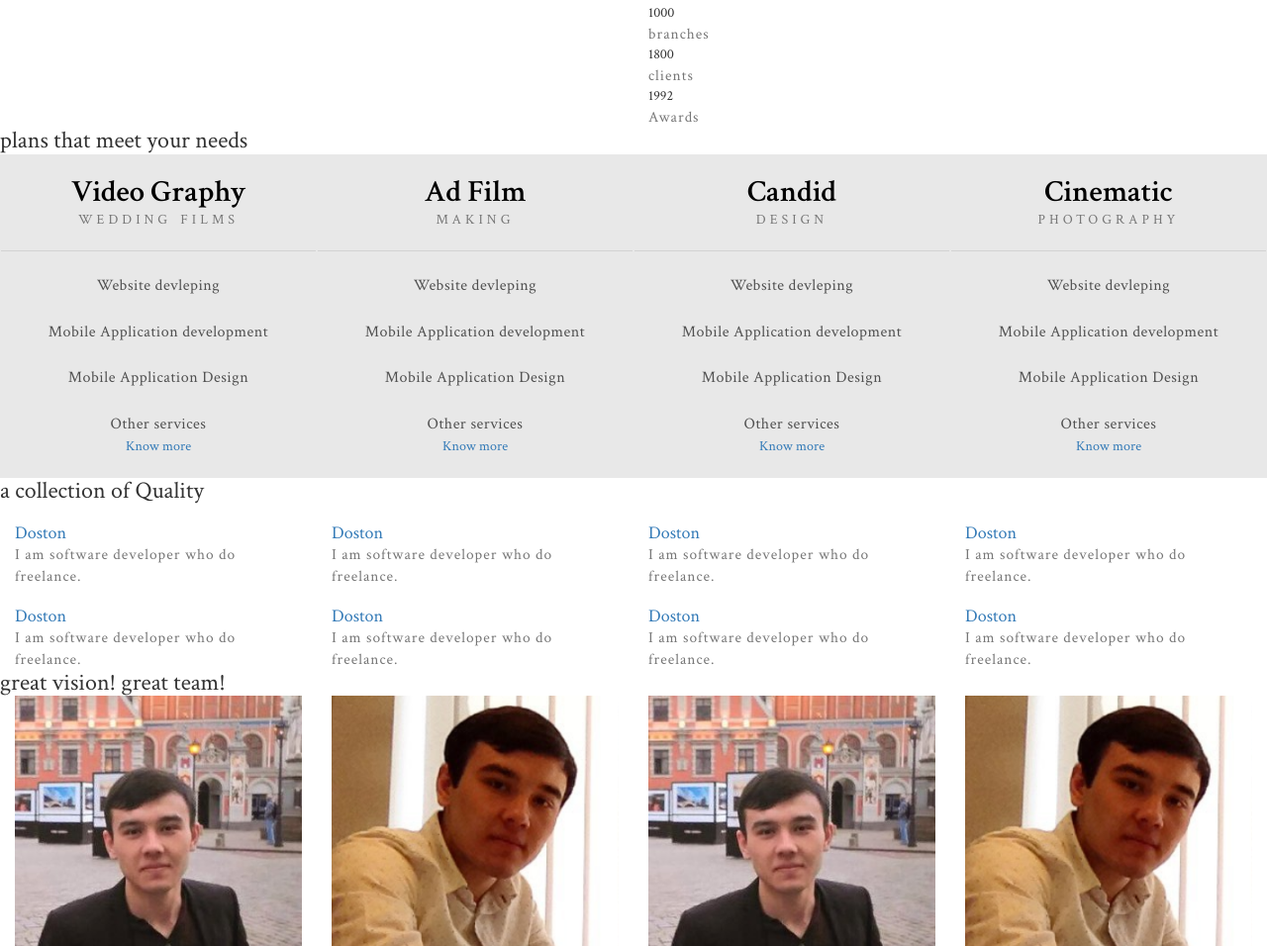
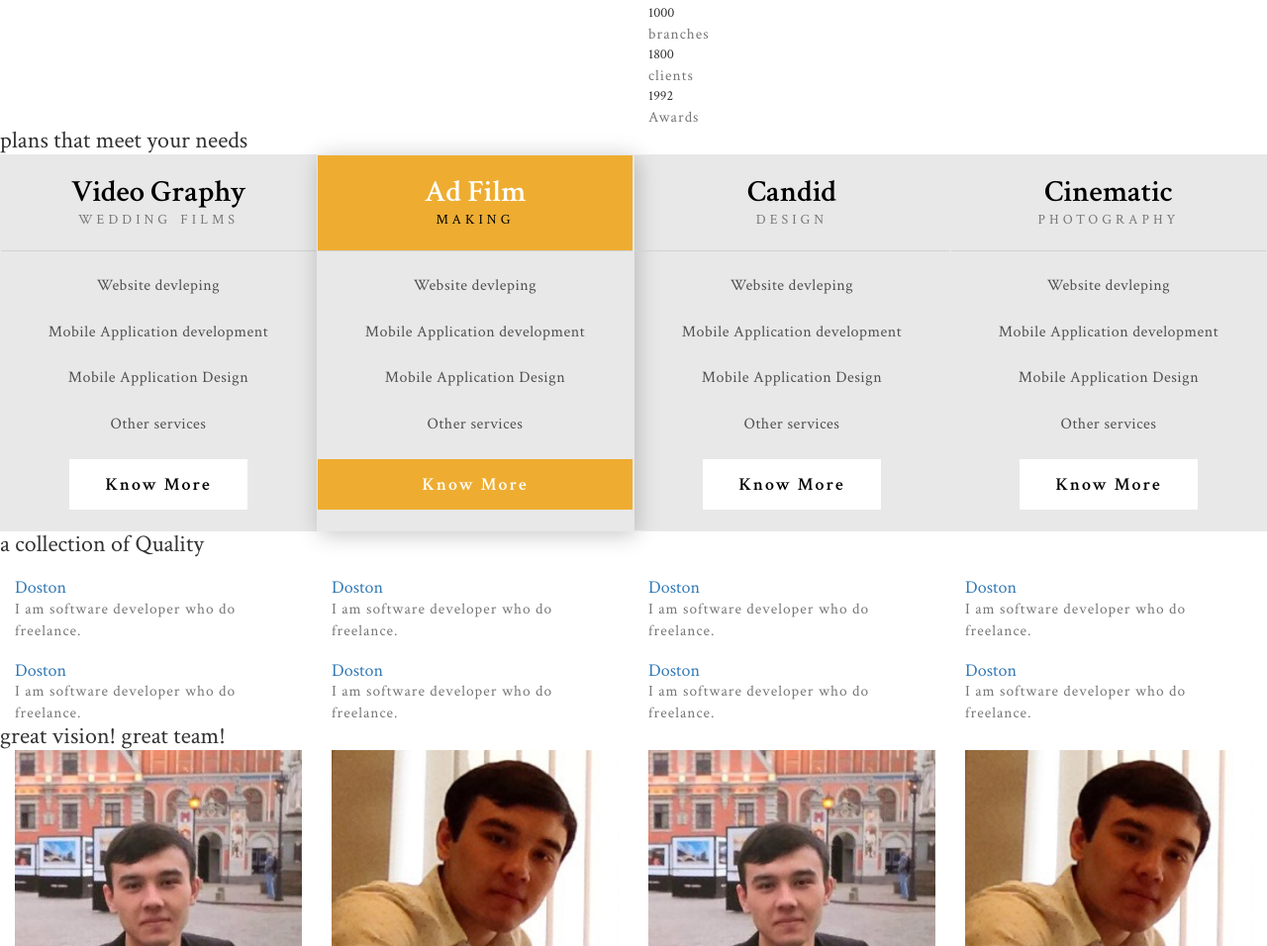
Before and after one commit to dostonhamrakulov/My-old-portfolio-template, a plain HTML site: page index.html in a window 1280 px wide. Shown: the part 1500-2456 px from the top of the page at 99% size. Drawn offline with Linux system fonts and the light colour scheme.

Commit message:
Yangiacha

```diff
--- a/css/style.css
+++ b/css/style.css
@@ -345,3 +345,131 @@ ul.dropdown-menu {
     color: #fff;
     width: 100%;
 }
+/*-- //banner --*/
+
+
+/*-- about--*/
+
+
+/*-- Pricecs --*/
+
+.prices-grids {
+    text-align: center;
+    border: 1px solid #e8e8e8;
+    background: rgba(0, 0, 0, 0.09);
+    transition: 0.5s all;
+    -webkit-transition: 0.5s all;
+    -moz-transition: 0.5s all;
+    -o-transition: 0.5s all;
+    padding: 0;
+    padding: 0 0 1.5em;
+}
+
+.agileinfo-price-top {
+    padding: 1.5em 0;
+    border-bottom: 1px solid #d2d2d2;
+}
+
+.agileinfo-price-top h5 {
+    font-size: 2.2em;
+    font-weight: 600;
+    text-transform: capitalize;
+    color: #000;
+}
+
+.agileinfo-price-top p {
+    font-size: 1em;
+    letter-spacing: 4px;
+    word-spacing: 2px;
+    text-transform: uppercase;
+}
+
+.prices-grids ul li {
+    list-style: none;
+    font-size: 16px;
+    letter-spacing: 0.5px;
+    margin-top: 1.5em;
+    color: #505050;
+}
+
+.prices-grids:hover {
+    box-shadow: 3px 3px 22px rgba(0, 0, 0, 0.23);
+}
+
+.prices-grids:hover .agileinfo-price-top {
+    background: #eead31;
+}
+
+.prices-grids:hover .agileinfo-price-top h5 {
+    color: #fff;
+}
+
+.prices-grids:hover .agileinfo-price-top p {
+    color: #000;
+}
+
+.prices-grids:hover .form-buttons a {
+    background: #eead31;
+    color: #fff;
+    width: 100%;
+}
+
+
+/*-- mid-Prices-active --*/
+
+.mid-price .agileinfo-price-top {
+    background: #eead31;
+}
+
+.mid-price {
+    box-shadow: 3px 3px 22px rgba(0, 0, 0, 0.23);
+}
+
+.mid-price .agileinfo-price-top h5 {
+    color: #fff;
+}
+
+.mid-price .agileinfo-price-top p {
+    color: #000;
+}
+
+.mid-price .form-buttons a {
+    background: #eead31;
+    width: 100%;
+    color: #fff;
+}
+
+.form-buttons a span {
+    color: #eead31;
+    font-size: 17px;
+    padding-right: 4px;
+}
+
+.form-buttons a {
+    background: #ffffff;
+    color: #000;
+    font-size: 18px;
+    font-weight: 600;
+    display: inline-block;
+    text-decoration: none;
+    padding: 0.7em 2em;
+    text-transform: capitalize;
+    letter-spacing: 2px;
+    margin-top: 1.3em;
+}
+
+.form-buttons a:hover {
+    background: #252525;
+    color: #fff;
+    text-decoration: none;
+}
+
+.form-buttons a:focus {
+    outline: none;
+}
+
+
+/*--// mid-Prices-active --*/
+
+
+/*--// Prices --*/
```
